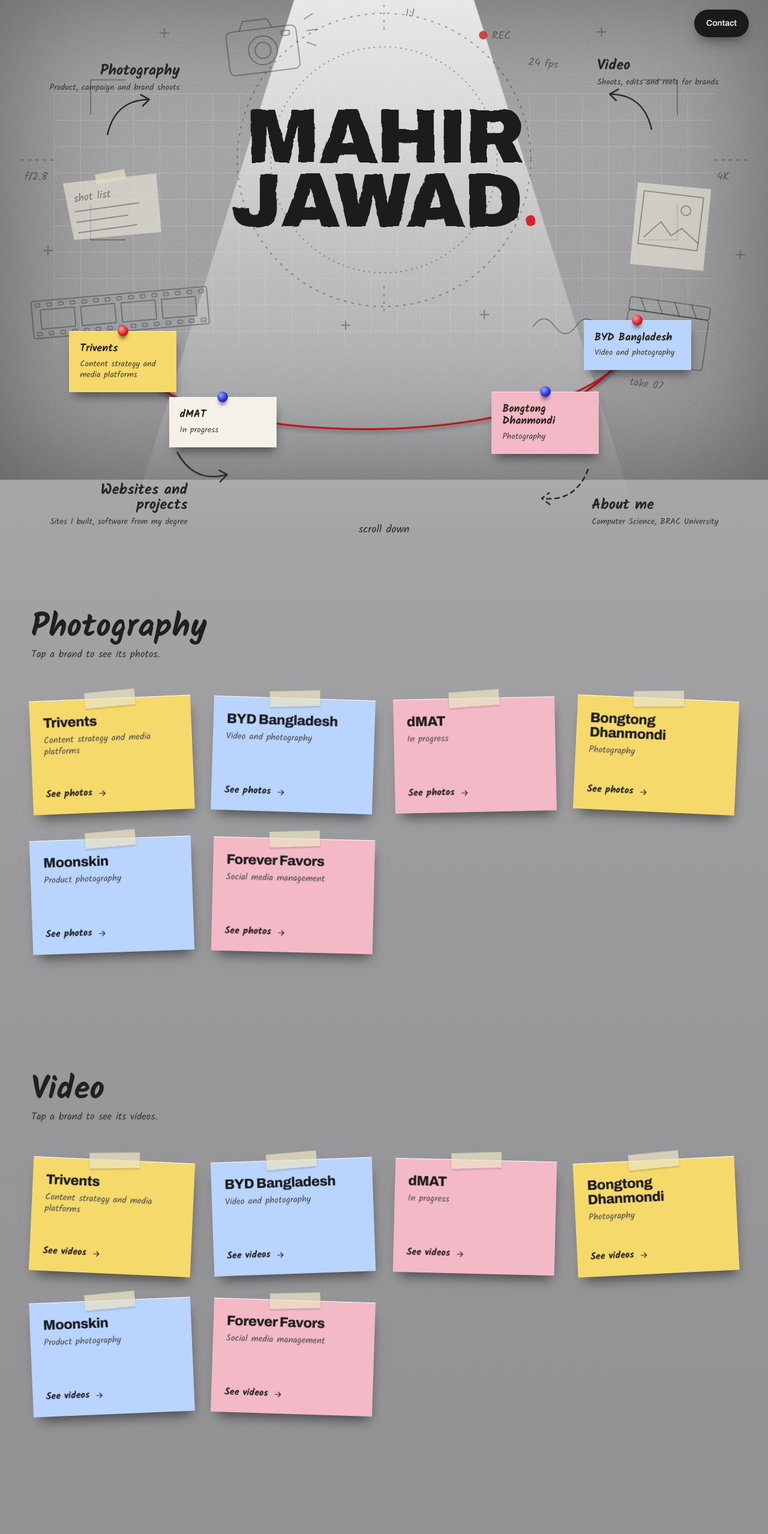
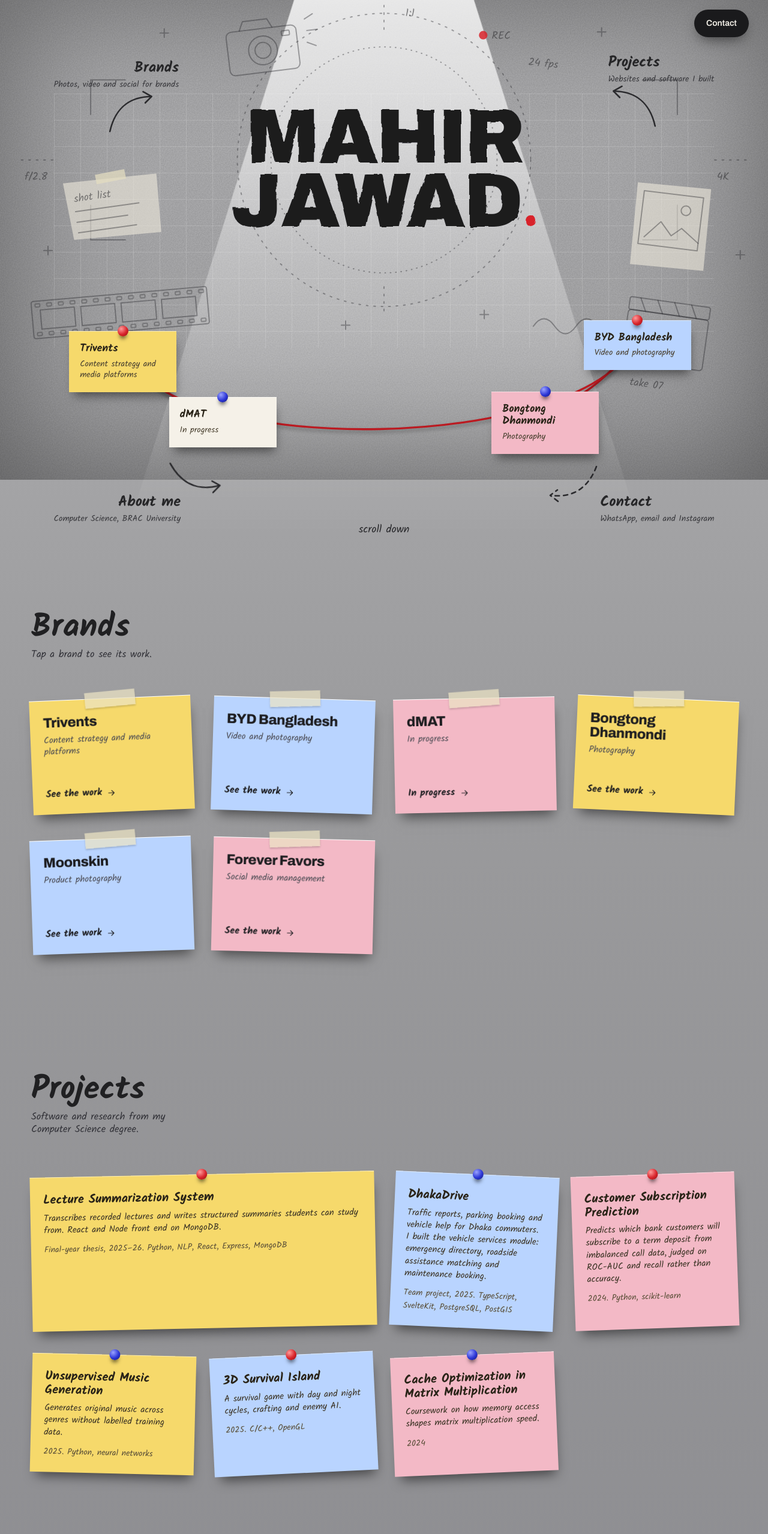
Before and after one commit to JawadMgm/jawad-portfolio, a plain HTML site: page index.html in a window 1280 px wide. Shown: the top 2558 px of the page at 60% size. Drawn offline with Linux system fonts and the light colour scheme.

Commit message:
One Brands section, About text, Trivents work

```diff
--- a/index.html
+++ b/index.html
@@ -184,7 +184,7 @@ dialog.lb .x{position:absolute;top:12px;right:12px;z-index:2;background:rgba(0,0
 <svg width="0" height="0" style="position:absolute" aria-hidden="true"><defs>
   <filter id="ink" x="-5%" y="-5%" width="110%" height="110%"><feTurbulence type="fractalNoise" baseFrequency=".03" numOctaves="3" seed="4" result="n"/><feDisplacementMap in="SourceGraphic" in2="n" scale="6"/></filter>
 </defs></svg>
-<a class="skip" href="#photography">Skip to work</a>
+<a class="skip" href="#brands">Skip to work</a>
 <a class="talk" href="#contact">Contact</a>
 
 <header class="hero" id="top">
@@ -209,10 +209,10 @@ dialog.lb .x{position:absolute;top:12px;right:12px;z-index:2;background:rgba(0,0
   <svg class="strings" id="strings" aria-hidden="true"></svg>
 
   <div class="anns">
-    <a class="ann a1" href="#photography"><b>Photography</b><span>Product, campaign and brand shoots</span><svg class="arr" viewBox="0 0 90 70" aria-hidden="true"><path d="M6 62C22 20 52 10 82 14"/><path d="M70 4l13 10-12 9"/></svg></a>
-    <a class="ann a2" href="#video"><b>Video</b><span>Shoots, edits and reels for brands</span><svg class="arr" viewBox="0 0 90 70" aria-hidden="true"><path d="M6 62C22 20 52 10 82 14"/><path d="M70 4l13 10-12 9"/></svg></a>
-    <a class="ann a3" href="#projects"><b>Websites and projects</b><span>Sites I built, software from my degree</span><svg class="arr" viewBox="0 0 90 70" aria-hidden="true"><path d="M6 62C22 20 52 10 82 14"/><path d="M70 4l13 10-12 9"/></svg></a>
-    <a class="ann a4" href="#about"><b>About me</b><span>Computer Science, BRAC University</span><svg class="arr" viewBox="0 0 90 70" aria-hidden="true"><path d="M6 62C22 20 52 10 82 14"/><path d="M70 4l13 10-12 9"/></svg></a>
+    <a class="ann a1" href="#brands"><b>Brands</b><span>Photos, video and social for brands</span><svg class="arr" viewBox="0 0 90 70" aria-hidden="true"><path d="M6 62C22 20 52 10 82 14"/><path d="M70 4l13 10-12 9"/></svg></a>
+    <a class="ann a2" href="#projects"><b>Projects</b><span>Websites and software I built</span><svg class="arr" viewBox="0 0 90 70" aria-hidden="true"><path d="M6 62C22 20 52 10 82 14"/><path d="M70 4l13 10-12 9"/></svg></a>
+    <a class="ann a3" href="#about"><b>About me</b><span>Computer Science, BRAC University</span><svg class="arr" viewBox="0 0 90 70" aria-hidden="true"><path d="M6 62C22 20 52 10 82 14"/><path d="M70 4l13 10-12 9"/></svg></a>
+    <a class="ann a4" href="#contact"><b>Contact</b><span>WhatsApp, email and Instagram</span><svg class="arr" viewBox="0 0 90 70" aria-hidden="true"><path d="M6 62C22 20 52 10 82 14"/><path d="M70 4l13 10-12 9"/></svg></a>
   </div>
 
   <div class="hns" id="hns"></div>
@@ -220,14 +220,9 @@ dialog.lb .x{position:absolute;top:12px;right:12px;z-index:2;background:rgba(0,0
 </header>
 
 <main id="main">
-  <section class="board" id="photography"><div class="wrap">
-    <div class="bh rv"><h2>Photography</h2><p>Tap a brand to see its photos.</p></div>
-    <div class="cards" id="cards-photo"></div>
-  </div></section>
-
-  <section class="board" id="video"><div class="wrap">
-    <div class="bh rv"><h2>Video</h2><p>Tap a brand to see its videos.</p></div>
-    <div class="cards" id="cards-video"></div>
+  <section class="board" id="brands"><div class="wrap">
+    <div class="bh rv"><h2>Brands</h2><p>Tap a brand to see its work.</p></div>
+    <div class="cards" id="cards"></div>
   </div></section>
 
   <section class="board" id="sites"><div class="wrap">
@@ -241,10 +236,12 @@ dialog.lb .x{position:absolute;top:12px;right:12px;z-index:2;background:rgba(0,0
   </div></section>
 
   <section class="board" id="about"><div class="wrap">
+    <div class="bh rv"><h2>About me</h2></div>
     <div class="about">
       <a class="note rv" style="--r:-3deg;--c:var(--yellow)" href="https://github.com/JawadMgm" target="_blank" rel="noopener"><i class="pin"></i><b>Mahir Jawad</b><span>Dhaka, Bangladesh</span><span>Freelance content creator</span></a>
       <div class="rv">
-        <p>I studied Computer Science at BRAC University and work as a freelance content creator. I plan, shoot and post content for brands, manage their social media, and build the websites they need.</p>
+        <p>I graduated from BRAC University with a degree in Computer Science.</p>
+        <p>Now I work with different brands on all kinds of projects. I manage their social media, create their content, shoot their photos and videos, and build their websites.</p>
         <p>Trivents and Forever Favors are current clients.</p>
         <div class="links"><a href="https://www.instagram.com/_mahirjawad_/" target="_blank" rel="noopener">Instagram</a><a href="https://www.linkedin.com/in/jawadmahir" target="_blank" rel="noopener">LinkedIn</a><a href="https://github.com/JawadMgm" target="_blank" rel="noopener">GitHub</a></div>
       </div>
@@ -362,11 +359,10 @@ function strings() {
 addEventListener("resize", strings); strings(); document.fonts && document.fonts.ready.then(strings);
 
 /* brand cards on the boards */
-const card = (b, kind, i) => `<button class="card rv ${b.c}" style="--r:${rot(i)}deg" data-brand="${b.id}" data-cat="${kind}" aria-label="${esc(b.name)}, open ${kind === "photo" ? "photos" : "videos"}">
+const card = (b, i) => `<button class="card rv ${b.c}" style="--r:${rot(i)}deg" data-brand="${b.id}" aria-label="${esc(b.name)}, see the work">
   <i class="tape" aria-hidden="true"></i><div><h3 translate="no">${esc(b.name)}</h3>${b.role ? `<div class="r">${esc(b.role)}</div>` : ""}</div>
-  <span class="open">${kind === "photo" ? "See photos" : "See videos"} ${arrow}</span></button>`;
-$("#cards-photo").innerHTML = BRANDS.map((b, i) => card(b, "photo", i)).join("");
-$("#cards-video").innerHTML = BRANDS.map((b, i) => card(b, "video", i + 3)).join("");
+  <span class="open">${b.status === "progress" ? "In progress" : "See the work"} ${arrow}</span></button>`;
+$("#cards").innerHTML = BRANDS.map((b, i) => card(b, i)).join("");
 
 /* websites + projects */
 if (SITES.some(s => s.src)) {
@@ -394,7 +390,7 @@ function openBrand(id, cat) {
   sh.innerHTML = `<button class="back" id="back">Back to the wall</button>
     <h2 translate="no">${esc(b.name)}</h2>
     <p class="meta">${esc([b.role, b.year].filter(Boolean).join(" · "))}${b.blurb ? `<br>${esc(b.blurb)}` : ""}</p>
-    ${b.link ? `<a class="igbtn" href="${esc(b.link)}" target="_blank" rel="noopener">See ${esc(b.name)} on Instagram</a>` : ""}` + body;
+    ${b.link ? `<a class="igbtn" href="${esc(b.link)}" target="_blank" rel="noopener">See ${esc(b.name)} on Instagram</a>` : ""}` + (body || (b.link ? "" : `<div class="empty">No work from ${esc(b.name)} is pinned here yet.</div>`));
   sheet.showModal(); sheet.scrollTop = 0;
   $("#back").onclick = () => sheet.close();
 }
```
